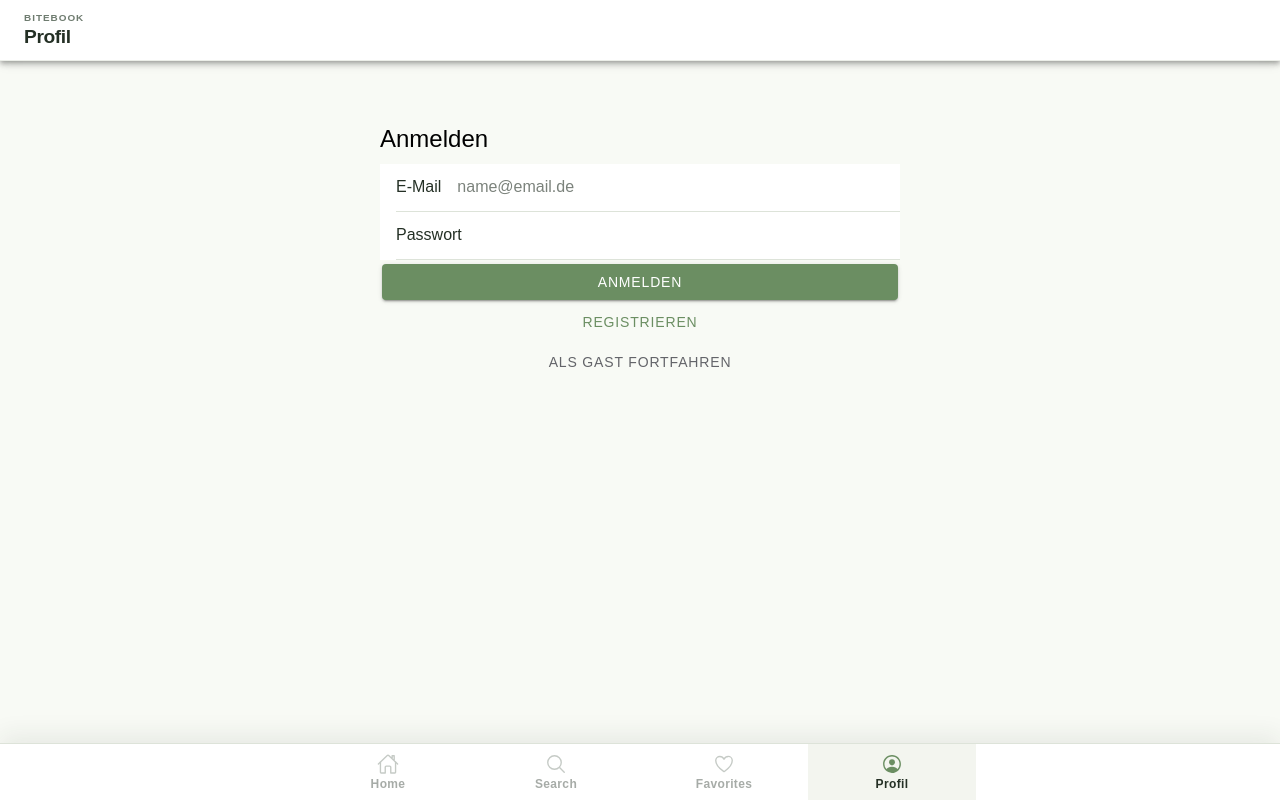
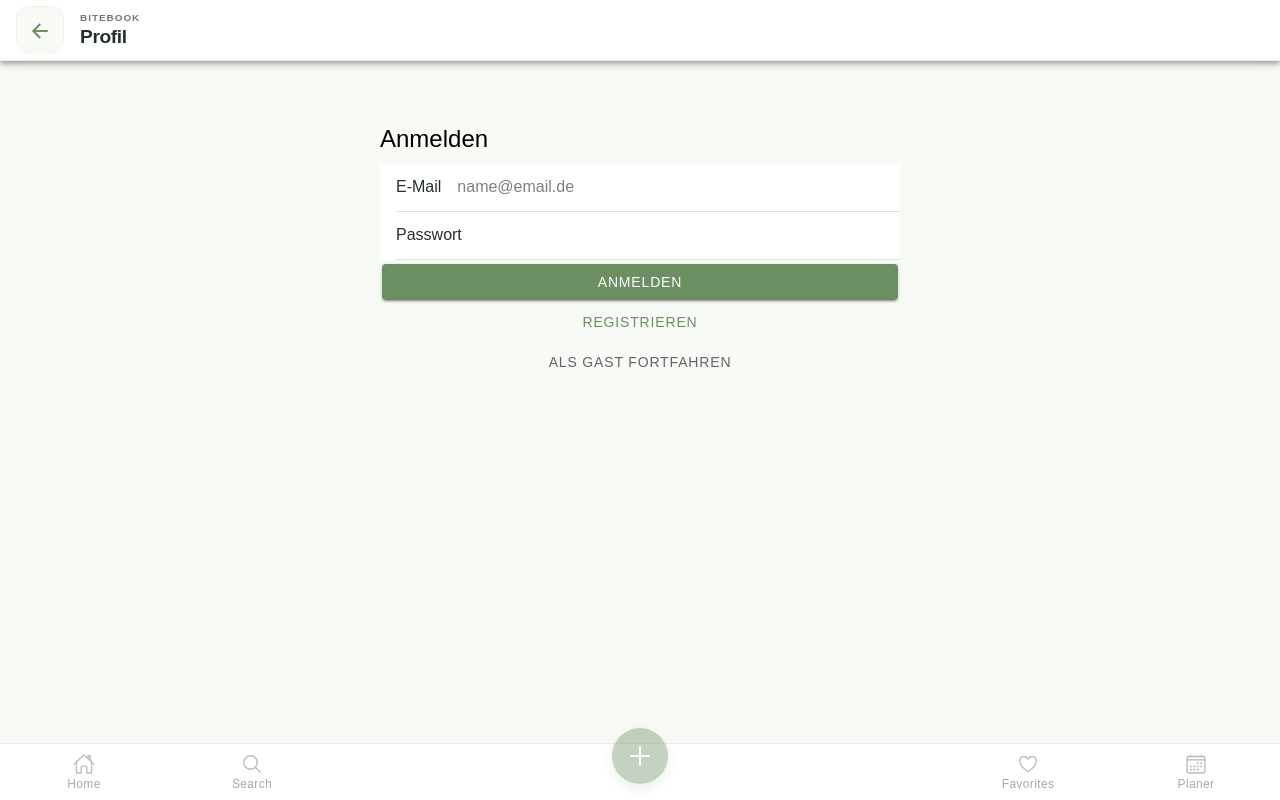
Before and after one commit to mhdbadr/kochrezepte_app, a React (Vite) app: page /login in a window 1280 px wide. Built offline with nearby package versions, Linux system fonts and the light colour scheme; no server answers.

Commit message:
feat: refactored navigation, dynamic tab bar, and global header back-button

```diff
--- a/src/App.css
+++ b/src/App.css
@@ -50,21 +50,46 @@
   color: var(--app-primary);
 }
 
+
 ion-tab-bar {
-  --background: var(--app-surface);
-  --border: 1px solid var(--app-border);
-  border-top: 1px solid var(--app-border);
-  box-shadow: 0 -8px 24px var(--app-shadow);
+  overflow: visible !important;
+  contain: none !important;
 }
 
-ion-tab-button {
-  --background: transparent;
-  --background-focused: var(--app-surface-muted);
-  --color: var(--app-muted);
-  --color-selected: var(--app-primary);
-  font-weight: 750;
+ion-tab-bar::part(container) {
+  overflow: visible !important;
+  contain: none !important;
 }
 
-ion-tab-button.tab-selected {
-  background: var(--app-surface-muted);
+.tab-btn-create {
+  background: var(--app-primary, #6b8e62) !important;
+  color: #ffffff !important;
+  border-radius: 50% !important;
+  width: 56px !important;
+  height: 56px !important;
+  min-width: 56px !important;
+  max-width: 56px !important;
+  margin: 0 auto !important;
+  box-shadow: 0 4px 14px rgba(0, 0, 0, 0.2) !important;
+  --color-selected: #ffffff !important;
+
+  transform: translateY(-16px) !important;
+  align-self: center !important;
 }
+
+.tab-btn-create::part(native) {
+  border-radius: 50% !important;
+  contain: none !important;
+  overflow: visible !important;
+}
+
+.tab-btn-create ion-icon {
+  font-size: 32px !important;
+}
+ion-tab-button.tab-selected:not(.tab-btn-create) {
+
+  --background: rgba(107, 142, 98, 0.12) !important;
+
+  border-radius: 16px !important;
+  margin: 6px 8px !important;
+}
--- a/src/App.tsx
+++ b/src/App.tsx
@@ -15,7 +15,7 @@ import {
 } from '@ionic/react';
 
 import { IonReactRouter } from '@ionic/react-router';
-import { Redirect, Route, Switch } from 'react-router-dom';
+import { Redirect, Route, Switch, useLocation } from 'react-router-dom';
 import type { ReactNode } from 'react';
 import { useEffect, useState } from 'react';
 
@@ -25,7 +25,7 @@ import {
   heartOutline,
   homeOutline,
   personCircleOutline,
-  restaurantOutline,
+  addOutline,
   searchOutline,
   settingsOutline,
 } from 'ionicons/icons';
@@ -65,6 +65,49 @@ function getStoredUserRole(): AppUserRole {
 
   return null;
 }
+/**
+ * Dynamic bottom navigation bar component.
+ * Automatically hides itself when the user navigates to a recipe detail page.
+ */
+
+function BottomTabBar({ isAppAccessAllowed }: { isAppAccessAllowed: boolean }) {
+  const location = useLocation();
+
+  // Check if the current route is a recipe detail page.
+  // We exclude the 'new' and 'edit' routes so the layout behaves correctly there
+  const hideTabBar = location.pathname.startsWith('/recipes/') &&
+                       !location.pathname.endsWith('/new') &&
+                       !location.pathname.includes('/edit')||location.pathname === '/shopping-list';
+
+  return (
+    <IonTabBar slot="bottom" style={{ display: hideTabBar ? 'none' : 'flex' }}>
+      <IonTabButton tab="home" href="/home" disabled={!isAppAccessAllowed}>
+        <IonIcon icon={homeOutline} />
+        <IonLabel>Home</IonLabel>
+      </IonTabButton>
+
+      <IonTabButton tab="search" href="/search" disabled={!isAppAccessAllowed}>
+        <IonIcon icon={searchOutline} />
+        <IonLabel>Search</IonLabel>
+      </IonTabButton>
+
+      <IonTabButton tab="recipes-new" href="/recipes/new" disabled={!isAppAccessAllowed} className="tab-btn-create">
+        <IonIcon icon={addOutline} />
+      </IonTabButton>
+
+      <IonTabButton tab="favorites" href="/favorites" disabled={!isAppAccessAllowed}>
+        <IonIcon icon={heartOutline} />
+        <IonLabel>Favorites</IonLabel>
+      </IonTabButton>
+
+      <IonTabButton tab="planner" href="/planner" disabled={!isAppAccessAllowed}>
+        <IonIcon icon={calendarOutline} />
+        <IonLabel>Planer</IonLabel>
+      </IonTabButton>
+    </IonTabBar>
+  );
+}
+
 
 export default function App() {
   const [onboardingCompleted] = useState(
@@ -171,28 +214,22 @@ export default function App() {
               <section className="app-menu__intro">
                 <span>BiteBook</span>
                 <h2>Menü</h2>
-                <p>Bereiche für Rezepterstellung, Wochenplaner und Einstellungen</p>
+                <p>Bereiche für Profil und Einstellungen</p>
               </section>
 
               <IonList lines="none">
-                <IonMenuToggle autoHide={true}>
-                  <IonItem routerLink="/recipes/new" button>
-                    <IonIcon icon={restaurantOutline} slot="start" />
-                    <IonLabel>Neues Rezept</IonLabel>
-                  </IonItem>
-                </IonMenuToggle>
-
-                <IonMenuToggle autoHide={true}>
-                  <IonItem routerLink="/planner" button>
-                    <IonIcon icon={calendarOutline} slot="start" />
-                    <IonLabel>Wochenplaner</IonLabel>
-                  </IonItem>
-                </IonMenuToggle>
 
                 <IonMenuToggle autoHide={true}>
                   <IonItem routerLink="/shopping-list" button>
                     <IonIcon icon={cartOutline} slot="start" />
                     <IonLabel>Einkaufsliste</IonLabel>
+                  </IonItem>
+                </IonMenuToggle>
+
+                <IonMenuToggle autoHide={true}>
+                  <IonItem routerLink="/login" button>
+                    <IonIcon icon={personCircleOutline} slot="start" />
+                    <IonLabel>Profil</IonLabel>
                   </IonItem>
                 </IonMenuToggle>
 
@@ -275,27 +312,8 @@ export default function App() {
               </Switch>
             </IonRouterOutlet>
 
-            <IonTabBar slot="bottom">
-              <IonTabButton tab="home" href="/home" disabled={!isAppAccessAllowed}>
-                <IonIcon icon={homeOutline} />
-                <IonLabel>Home</IonLabel>
-              </IonTabButton>
+            <BottomTabBar isAppAccessAllowed={isAppAccessAllowed} />
 
-              <IonTabButton tab="search" href="/search" disabled={!isAppAccessAllowed}>
-                <IonIcon icon={searchOutline} />
-                <IonLabel>Search</IonLabel>
-              </IonTabButton>
-
-              <IonTabButton tab="favorites" href="/favorites" disabled={!isAppAccessAllowed}>
-                <IonIcon icon={heartOutline} />
-                <IonLabel>Favorites</IonLabel>
-              </IonTabButton>
-
-              <IonTabButton tab="profile" href="/login">
-                <IonIcon icon={personCircleOutline} />
-                <IonLabel>Profil</IonLabel>
-              </IonTabButton>
-            </IonTabBar>
           </IonTabs>
         </IonReactRouter>
       </IonApp>
--- a/src/components/PageHeader.css
+++ b/src/components/PageHeader.css
@@ -50,36 +50,23 @@
   border-radius: 12px;
 }
 
-.header-profile {
-  cursor: pointer;
-}
-
-.header-avatar {
-  width: 45px;
-  height: 45px;
-
-  background: #f8faf5;
-  color: var(--app-primary);
-  /* gleicher Hintergrund */
-  border: 1px solid rgba(107, 142, 98, 0.12);
-  border-radius: 14px;              /* nicht rund, wie die Kategorie-Karten */
-
-  display: flex;
-  align-items: center;
-  justify-content: center;
-
-  color: var(--app-primary);
-  font-size: 1rem;
-  font-weight: 700;
-
-  box-shadow: none;
-  transition: 0.2s;
-}
-
-.header-avatar:hover {
-  background: #f3f5ef;
+.page-header__back-button {
+  --color: var(--app-primary);
 }
 
 .header-avatar {
   border-radius: 50%;
 }
+
+
+.page-header__back-button {
+  --background: var(--app-background);
+  --background-hover: var(--app-surface-muted);
+  --border-radius: 12px;
+  --color: var(--app-primary);
+  width: 38px;
+  height: 38px;
+  border: 1px solid rgba(107, 142, 98, 0.12);
+  border-radius: 12px;
+  margin-right: 8px;
+}
--- a/src/components/PageHeader.tsx
+++ b/src/components/PageHeader.tsx
@@ -2,18 +2,16 @@
  * PageHeader is a component that displays the title and subtitle of a page, along with a menu button for navigation.
  */
 import {
-  IonAvatar,
+
   IonButtons,
   IonHeader,
-  IonLabel,
   IonMenuButton,
   IonTitle,
   IonToolbar,
+  IonBackButton
 } from '@ionic/react';
-import { useEffect, useState } from 'react';
-import { supabase } from '../lib/supabaseClient';
 import './PageHeader.css';
-import { useIonRouter } from '@ionic/react';
+import { useLocation } from 'react-router-dom';
 
 interface PageHeaderProps {
   title: string;
@@ -27,71 +25,36 @@ interface PageHeaderProps {
  * @returns A header component with a menu button and titles.
  */
 export default function PageHeader({ title, subtitle = 'BiteBook' }: PageHeaderProps) {
-  const [username, setUsername] = useState<string | null>(null);
-  const [avatarUrl, setAvatarUrl] = useState<string | null>(null);
-  const router = useIonRouter();
+  const location = useLocation();
+  const isHomePage = location.pathname === '/home';
 
-  useEffect(() => {
-    async function loadUser() {
-      const { data } = await supabase.auth.getUser();
 
-      if (data.user) {
-        setUsername(data.user.user_metadata?.username ?? null);
-        setAvatarUrl(data.user.user_metadata?.avatarUrl ?? null);
-      } else {
-        setUsername(null);
-        setAvatarUrl(null);
-      }
-
-    }
-
-    loadUser();
-
-    const {
-      data: { subscription },
-    } = supabase.auth.onAuthStateChange((_event, session) => {
-      if (session?.user) {
-        setUsername(session.user.user_metadata?.username ?? null);
-        setAvatarUrl(session.user.user_metadata?.avatarUrl ?? null);
-      } else {
-        setUsername(null);
-        setAvatarUrl(null);
-      }
-    });
-
-    return () => {
-      subscription.unsubscribe();
-    };
-  }, []);
 
   return (
     <IonHeader className="page-header">
       <IonToolbar>
         {/* The menu button opens secondary actions without duplicating the bottom tab navigation. */}
         <IonButtons slot="start">
-          <IonMenuButton className="page-header__menu-button" />
+          {!isHomePage && (
+            <IonBackButton
+              defaultHref="/home"
+              text=""
+              className="page-header__back-button"
+            />
+          )}
         </IonButtons>
 
+        {/* Center: Title and subtitle remain unchanged */}
         <IonTitle>
           <span className="page-header__subtitle">{subtitle}</span>
           <span className="page-header__title">{title}</span>
         </IonTitle>
 
-        {username && (
-            <IonButtons
-                slot="end"
-                className="header-profile"
-                onClick={() => router.push('/login', 'forward')}
-            >
-              <IonAvatar className="header-avatar">
-                {avatarUrl ? (
-                    <img src={avatarUrl} alt="Profilbild" />
-                ) : (
-                    username.charAt(0).toUpperCase()
-                )}
-              </IonAvatar>
-            </IonButtons>
-        )}
+        {/* Right side: Replaced the profile avatar with the Burger Menu */}
+        <IonButtons slot="end">
+          <IonMenuButton className="page-header__menu-button" />
+        </IonButtons>
+
       </IonToolbar>
     </IonHeader>
   );
--- a/src/pages/RecipeDetailPage.tsx
+++ b/src/pages/RecipeDetailPage.tsx
@@ -136,7 +136,7 @@ export default function RecipeDetailPage() {
 
       <IonContent fullscreen>
         <main className="recipe-detail-page">
-          <BackLink to="/home" label="Zurück zur Übersicht" />
+
 
           <section className="recipe-detail-hero">
             {recipe.imageUrl && (
--- a/src/pages/RecipeForm.tsx
+++ b/src/pages/RecipeForm.tsx
@@ -129,7 +129,7 @@ export default function RecipeForm() {
 
       <IonContent fullscreen>
         <main className="recipe-form-page">
-          <BackLink to="/home" label="Zurück zur Übersicht" />
+
 
           {/* The form hero keeps the create flow visually aligned with the rest of the app. */}
           <section className="recipe-form-hero">
--- a/src/pages/SettingsPage.tsx
+++ b/src/pages/SettingsPage.tsx
@@ -30,7 +30,6 @@ const SettingsPage: React.FC = () => {
 
       <IonContent fullscreen>
         <main className="recipe-form-page">
-          <BackLink to="/home" label="Zurück zur Übersicht" />
 
           <section className="recipe-form-hero">
             <p>App-Einstellungen</p>
--- a/src/pages/ShoppingListPage.tsx
+++ b/src/pages/ShoppingListPage.tsx
@@ -123,7 +123,6 @@ const toggleCheck = (index: number) => {
 
       <IonContent fullscreen>
         <main className="recipe-form-page">
-          <BackLink to="/home" label="Zurück zur Übersicht" />
 
           <section className="recipe-form-hero shopping-list-hero">
             <p>Einkaufs-Assistent</p>
```
Also changed, not shown: src/pages/Wochenplaner.tsx (+12 -2 lines).
